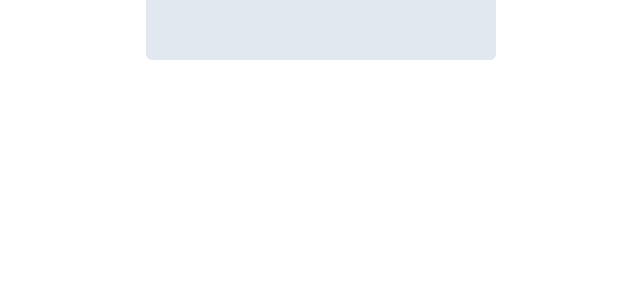
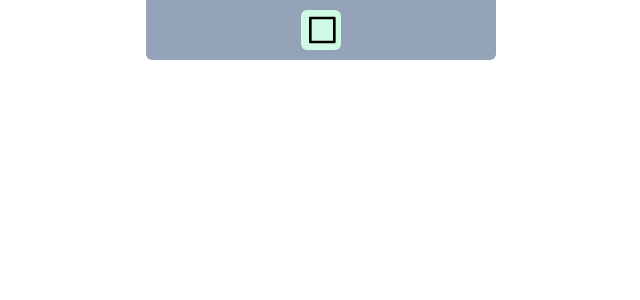
Before and after one commit to Shubhofficial1/draw, a React (Vite) app in the folder frontend/: page / in a window 1280 px wide. Shown: the top 300 px of the page, without its empty margins (319-959 px from the left). Built offline with nearby package versions, Linux system fonts and the light colour scheme.

Commit message:
Added Rectangle IconButton

```diff
--- /dev/null
+++ b/frontend/src/components/IconButton.jsx
@@ -0,0 +1,11 @@
+import React from "react";
+
+const IconButton = ({ src, type }) => {
+  return (
+    <button className="w-[40px] h-[40px] rounded-md border-none bg-emerald-100 hover:bg-emerald-300 flex items-center justify-center ">
+      <img src={src} type={type} className="w-[80%] h-[80%]" />
+    </button>
+  );
+};
+
+export default IconButton;
--- a/frontend/src/components/Menu.jsx
+++ b/frontend/src/components/Menu.jsx
@@ -1,8 +1,13 @@
 import React from "react";
+import IconButton from "./IconButton";
+import rectangleSVG from "/assets/rectangle.svg";
+import { toolTypes } from "../redux/constants/constants";
 
 const Menu = () => {
   return (
-    <div className="absolute top-0 right-[calc(50%-175px)] h-[60px] w-[350px] bg-slate-200  rounded-b-md flex items-center justify-around"></div>
+    <div className="absolute top-0 right-[calc(50%-175px)] h-[60px] w-[350px] bg-slate-400  rounded-b-md flex items-center justify-around">
+      <IconButton src={rectangleSVG} type={toolTypes.RECTANGLE} />
+    </div>
   );
 };
 
--- a/frontend/src/redux/constants/constants.js
+++ b/frontend/src/redux/constants/constants.js
@@ -1 +1,4 @@
 export const BASE_URL = "/";
+export const toolTypes = {
+  RECTANGLE: "RECTANGLE",
+};
```
Also changed, not shown: frontend/public/assets/rectangle.svg (added).
